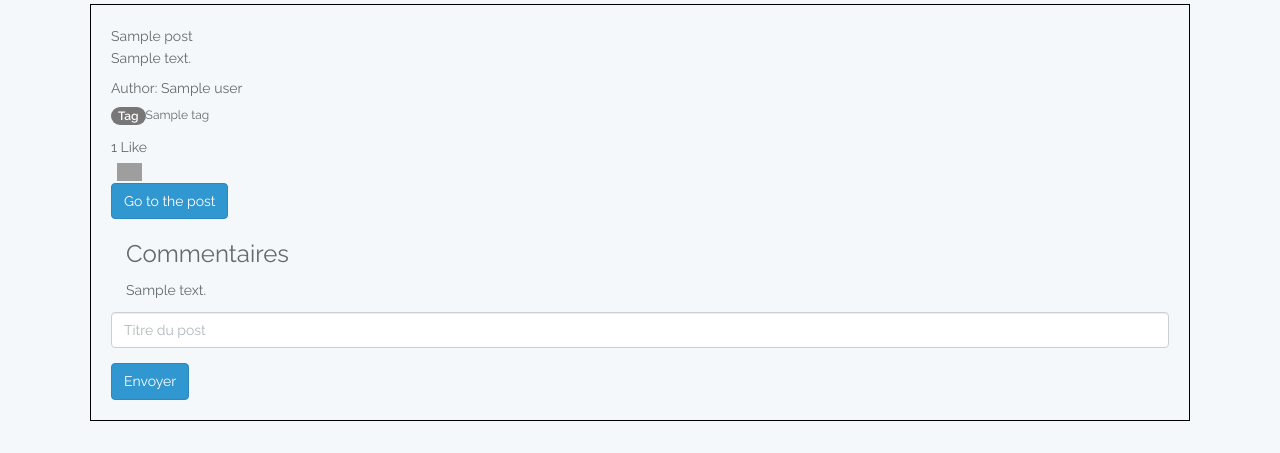
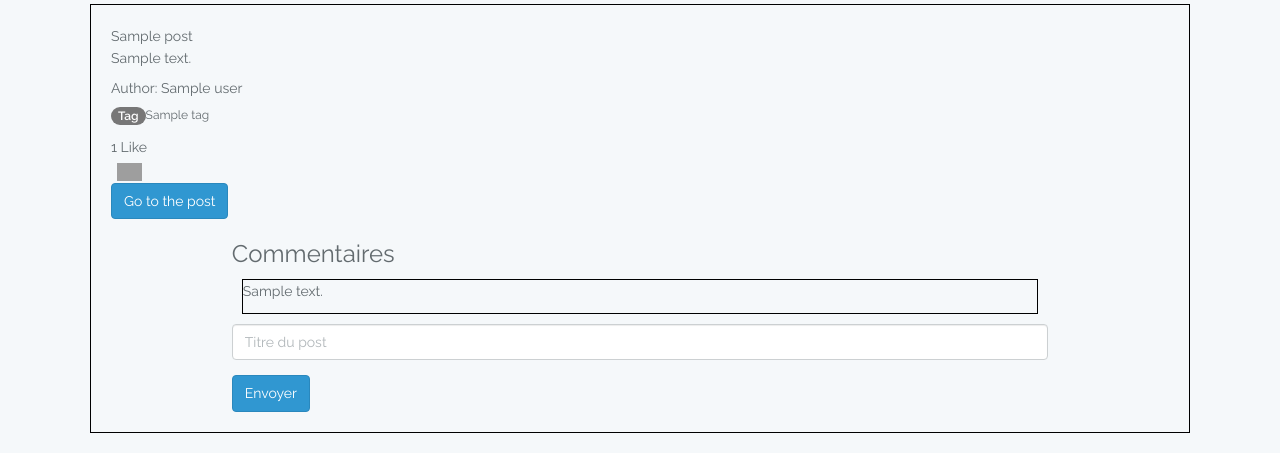
Before and after one commit to benads/laravel-training, a Laravel app: template resources/views/home.blade.php in a window 1280 px wide. Shown: the part 355-808 px from the top of the page. Before the commit the page ends 776 px from the top, so only its background shows below. Run offline with Laravel 8, Linux system fonts and the light colour scheme; the template is opened without the code that fills it: most values are stand-ins (such as "Sample title", 1, 10 or a date in 2020); data that the repository does not hold is empty; settings files or empty folders that the repository lacks are supplied; grey boxes are pictures that could not be loaded.

Commit message:
style(comments)

```diff
--- a/resources/views/home.blade.php
+++ b/resources/views/home.blade.php
@@ -28,24 +28,25 @@
             @include('like.unlike', ['id' => $post->id])
             @else
             @include('like.like', ['id' => $post->id])
-
             @endif
 
             {{-- {{dump($post->userLiked($post->id) ? 'ok' : 'not ok')}}
             @include('like.create', ['id' => $post->id, 'like' => $post->userLiked($post->id) ? false : true]) --}}
             <a href={{route('post.show', ['id'=>$post->id]) }} class="btn btn-primary">Go to the post</a>
             @if ($post->comments && $post->comments->count() > 0)
-            <div class="container">
+            <div class="container" style="width:80%;">
                 <h3>Commentaires</h3>
                 @foreach ($post->comments as $comment)
-                <p class="card_text"> {{ $comment->comment }}</p>
+                <div style="border:1px solid black;margin:10px;">
+                    <p class="card_text"> {{ $comment->comment }}</p>
+                </div>
                 @endforeach
+                @include('comment.create', ['id' => $post->id])
             </div>
             @else
 
             @endif
             @endif
-            @include('comment.create', ['id' => $post->id])
         </div>
     </div>
     @endforeach
```
